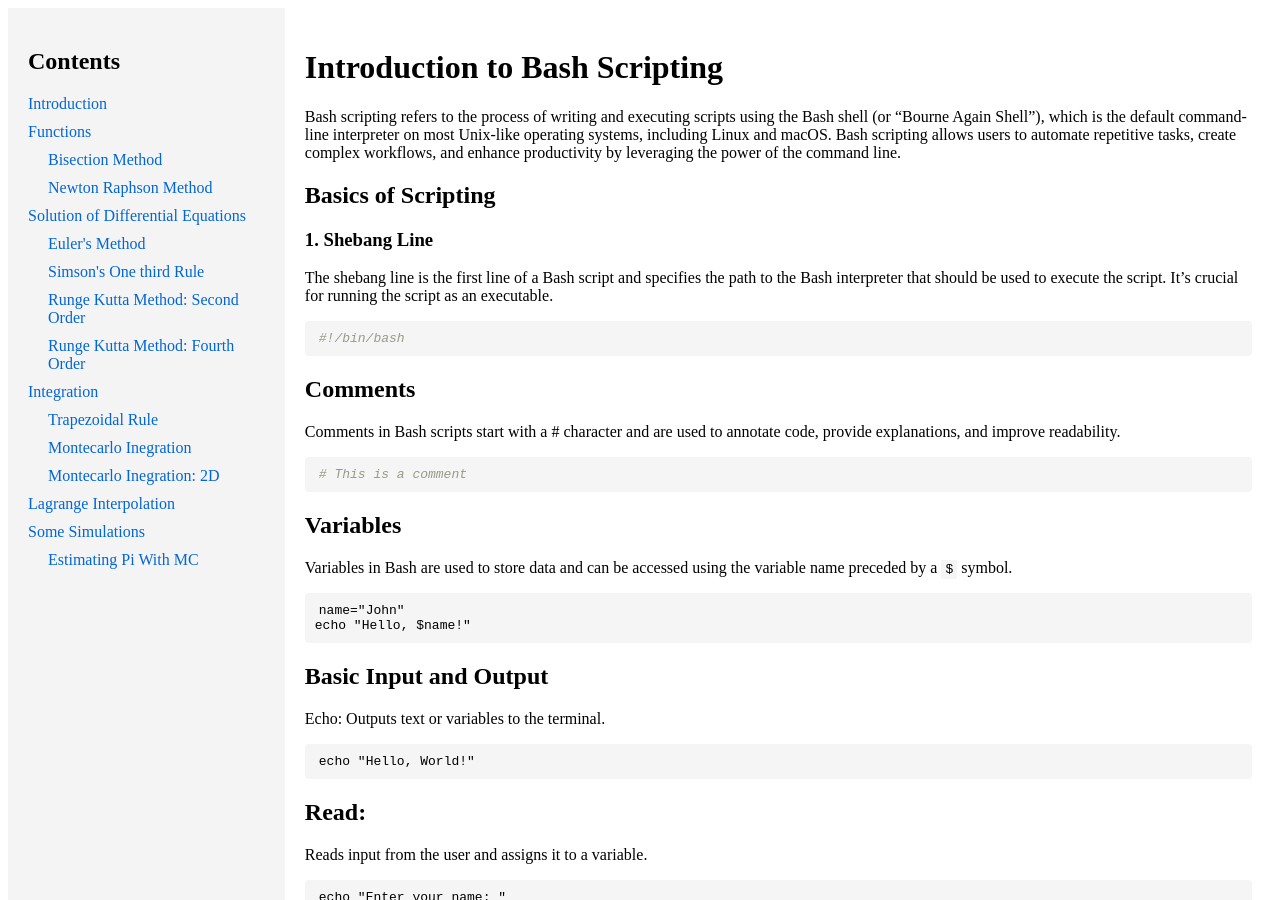
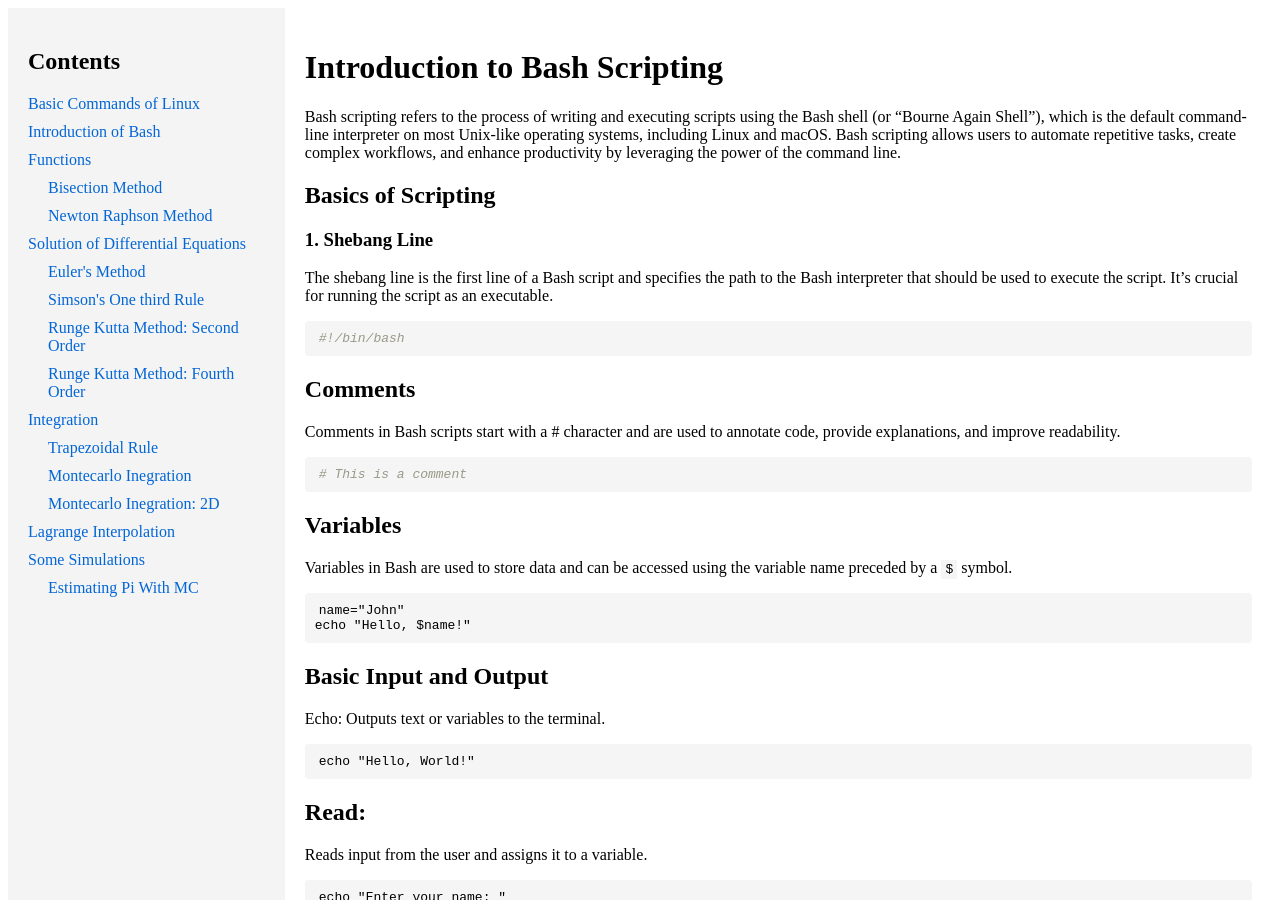
Before and after one commit to mohangiri1/scripting, a Jekyll site: the page built from docs/index.md, in a window 1280 px wide and 900 px high. Built offline with Jekyll 4.4.1, drawn with Linux system fonts in a browser that asks for light colours; comment, search, counter and statistics services are not loaded.

Commit message:
Update toc.html

```diff
--- a/docs/_includes/toc.html
+++ b/docs/_includes/toc.html
@@ -2,7 +2,10 @@
   <h2>Contents</h2>
   <ul>
     <li>
-      <a href="{{ "/index" | relative_url }}">Introduction</a>
+      <a href="{{ "/linux/basic_commands.html" | relative_url }}">Basic Commands of Linux</a>
+    </li>
+    <li>
+      <a href="{{ "/index" | relative_url }}">Introduction of Bash</a>
     </li>
 
     <li>
```
